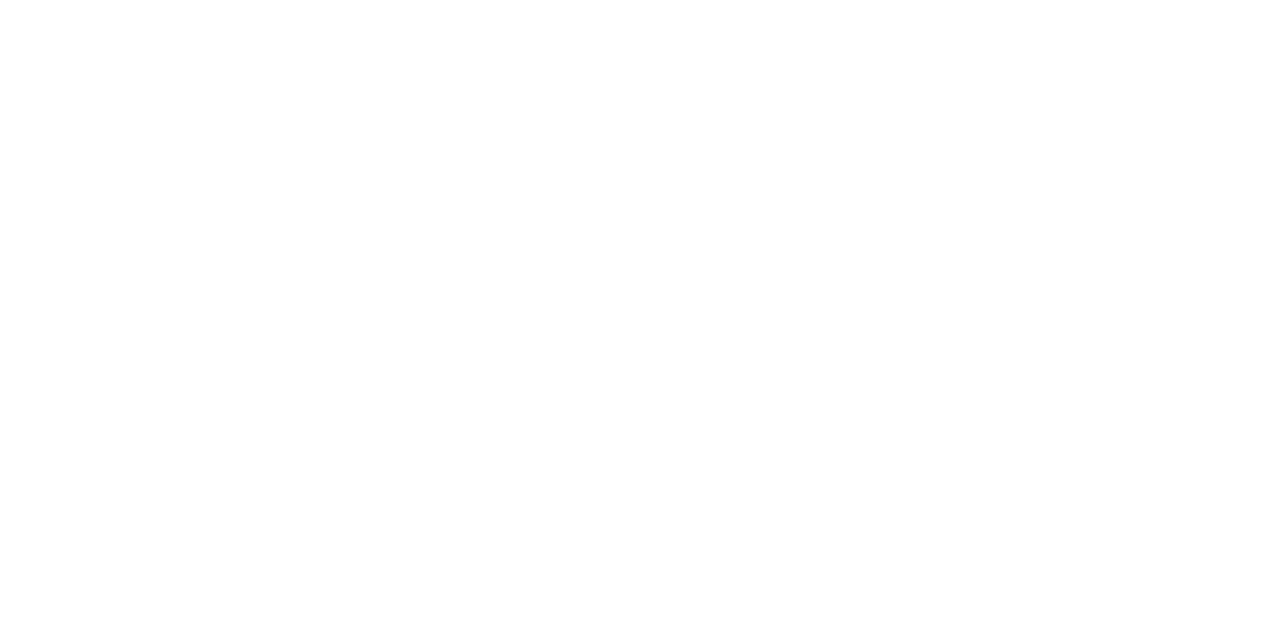
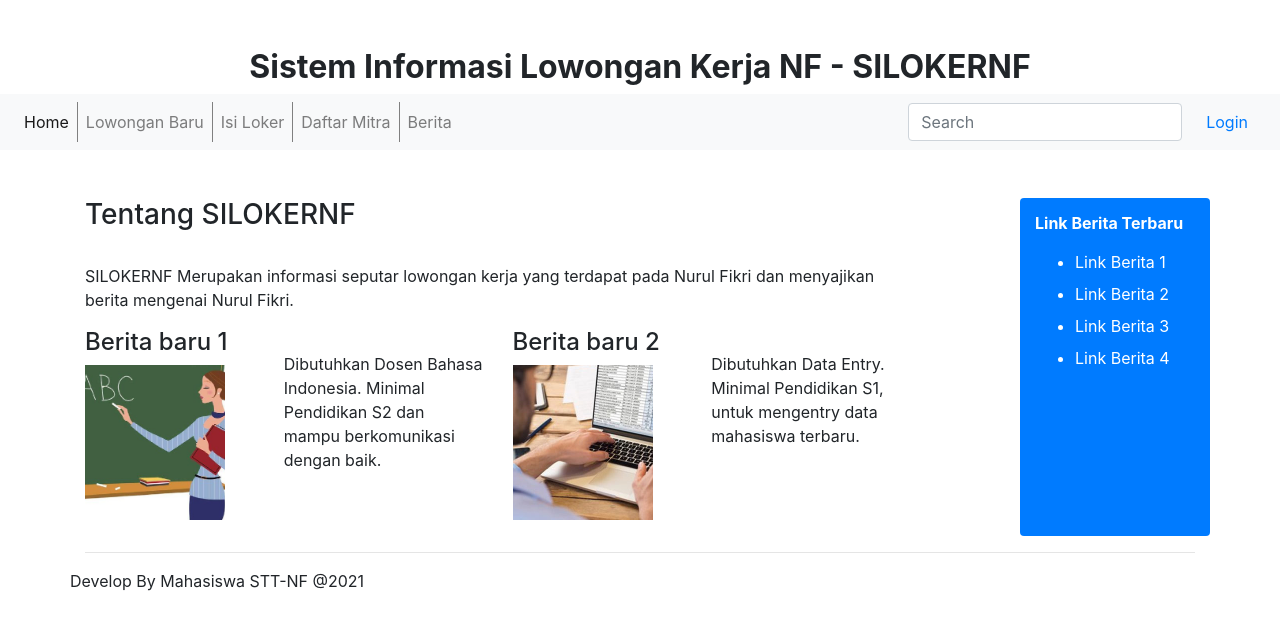
Before and after one commit to alfinadisurya24/SILOKERNF, a plain HTML site: page index.html in a window 1280 px wide. Drawn offline with nearby package versions, Linux system fonts and the light colour scheme.

Commit message:
Alfin Adi Surya - 0110219088

```diff
--- a/index.html
+++ b/index.html
@@ -5,8 +5,142 @@
     <meta name="viewport" content="width=device-width, initial-scale=1.0">
     <title>SILOKERNF</title>
 
+    <!-- bootstrap 4 -->
+    <link rel="stylesheet" href="https://maxcdn.bootstrapcdn.com/bootstrap/4.0.0/css/bootstrap.min.css" integrity="sha384-Gn5384xqQ1aoWXA+058RXPxPg6fy4IWvTNh0E263XmFcJlSAwiGgFAW/dAiS6JXm" crossorigin="anonymous">
+
+    <script src="https://code.jquery.com/jquery-3.2.1.slim.min.js" integrity="sha384-KJ3o2DKtIkvYIK3UENzmM7KCkRr/rE9/Qpg6aAZGJwFDMVNA/GpGFF93hXpG5KkN" crossorigin="anonymous"></script>
+    <script src="https://cdnjs.cloudflare.com/ajax/libs/popper.js/1.12.9/umd/popper.min.js" integrity="sha384-ApNbgh9B+Y1QKtv3Rn7W3mgPxhU9K/ScQsAP7hUibX39j7fakFPskvXusvfa0b4Q" crossorigin="anonymous"></script>
+    <script src="https://maxcdn.bootstrapcdn.com/bootstrap/4.0.0/js/bootstrap.min.js" integrity="sha384-JZR6Spejh4U02d8jOt6vLEHfe/JQGiRRSQQxSfFWpi1MquVdAyjUar5+76PVCmYl" crossorigin="anonymous"></script>
+
+    <style>
+        /* navbar */
+        header ul li:nth-child(1){
+            border-left: none;
+        }
+        header ul li{
+            border-left: 1px solid gray;
+        }
+        /* navbar End*/
+
+        /* Content */
+        .kerjaBaru figure{
+            height: 155px;
+            width: 140px;
+        }
+        .kerjaBaru img{
+            height: 100%;
+            object-fit: cover;
+        }
+        /* Content End */
+
+        @media only screen and (min-width:300px) and (max-width:1024px) {
+            /* navbar */
+            header ul li{
+                border-left: none;
+            }
+            /* navbar End*/
+        }
+    </style>
 </head>
 <body>
 
+    <!-- navbar -->
+    <header class="mt-5 mb-5">
+        <h2 class="text text-center font-weight-bold">Sistem Informasi Lowongan Kerja NF - SILOKERNF</h2>
+
+        <nav class="navbar navbar-expand-lg navbar-light bg-light">
+            <button class="navbar-toggler" type="button" data-toggle="collapse" data-target="#navbarTogglerDemo01" aria-controls="navbarTogglerDemo01" aria-expanded="false" aria-label="Toggle navigation">
+                <span class="navbar-toggler-icon"></span>
+              </button>
+            <div class="collapse navbar-collapse" id="navbarTogglerDemo01">
+              <ul class="navbar-nav mr-auto mt-2 mt-lg-0">
+                <li class="nav-item active">
+                  <a class="nav-link" href="#">Home <span class="sr-only">(current)</span></a>
+                </li>
+                <li class="nav-item">
+                  <a class="nav-link" href="#">Lowongan Baru</a>
+                </li>
+                <li class="nav-item">
+                    <a class="nav-link" href="isi_loker.html">Isi Loker</a>
+                </li>
+                <li class="nav-item">
+                  <a class="nav-link" href="#">Daftar Mitra</a>
+                </li>
+                <li class="nav-item">
+                    <a class="nav-link" href="#">Berita</a>
+                </li>
+              </ul>
+              <form class="form-inline my-2 my-lg-0">
+                <input class="form-control mr-sm-2" type="search" placeholder="Search">
+                <a class="nav-link" href="#">Login</a>
+              </form>
+            </div>
+          </nav>
+    </header>
+    <!-- navbar End -->
+
+    <!-- Content -->
+    <div class="container">
+        <div class="row">
+            <div class="col-xs-9 col-sm-9 col-md-9 col-lg-9">
+                <h3>Tentang SILOKERNF</h3><br>
+                <p>SILOKERNF Merupakan informasi seputar lowongan kerja yang terdapat pada Nurul Fikri dan menyajikan berita mengenai Nurul Fikri.</p>
+
+                <div class="row kerjaBaru">
+                    <div class="col-xs-3 col-sm-3 col-md-3 col-lg-3 pr-0">
+                        <h4>Berita baru 1</h4>
+                        <figure>
+                            <img class="img img-fluid" src="ilustrasi-guru_20180727_205656.jpg">
+                        </figure>
+                    </div>
+                    <div class="col-xs-3 col-sm-3 col-md-3 col-lg-3 pt-4 pl-0">
+                        <p>Dibutuhkan Dosen Bahasa Indonesia. Minimal Pendidikan S2 dan mampu berkomunikasi dengan baik.</p>
+                    </div>
+                    <div class="col-xs-3 col-sm-3 col-md-3 col-lg-3 pr-0">
+                        <h4>Berita baru 2</h4>
+                        <figure>
+                            <img class="img img-fluid" src="content_data-entry-adalah-EKRUT.jpg">
+                        </figure>
+                    </div>
+                    <div class="col-xs-3 col-sm-3 col-md-3 col-lg-3 pt-4 pl-0">
+                        <p>Dibutuhkan Data Entry. Minimal Pendidikan S1, untuk mengentry data mahasiswa terbaru.</p>
+                    </div>
+                </div>
+            </div>
+
+            <div class="col-xs-1 col-sm-1 col-md-1 col-lg-1">
+
+            </div>
+            <div class="col-xs-2 col-sm-2 col-md-2 col-lg-2 pt-3 pb-3 bg-primary text-white rounded">
+                <h6 class="font-weight-bold mb-3">Link Berita Terbaru</h6>
+                <ul>
+                    <li class="mb-2">
+                        <a class="text text-white" href="#">Link Berita 1</a>
+                    </li>
+                    <li class="mb-2">
+                        <a class="text text-white" href="#">Link Berita 2</a>
+                    </li>
+                    <li class="mb-2">
+                        <a class="text text-white" href="#">Link Berita 3</a>
+                    </li>
+                    <li class="mb-2">
+                        <a class="text text-white" href="#">Link Berita 4</a>
+                    </li>
+                </ul>
+            </div>
+        </div>
+        <hr>
+    </div>
+    <!-- Content End -->
+
+
+    <!-- Footer -->
+    <footer class="container">
+        <div class="row">
+            <h7>Develop By Mahasiswa STT-NF @2021</h7>
+        </div>
+    </footer>
+    <!-- Footer End -->
+
 </body>
 </html>
```
Also changed, not shown: isi_loker.html (added, +179 -0 lines), content_data-entry-adalah-EKRUT.jpg (added), ilustrasi-guru_20180727_205656.jpg (added).
